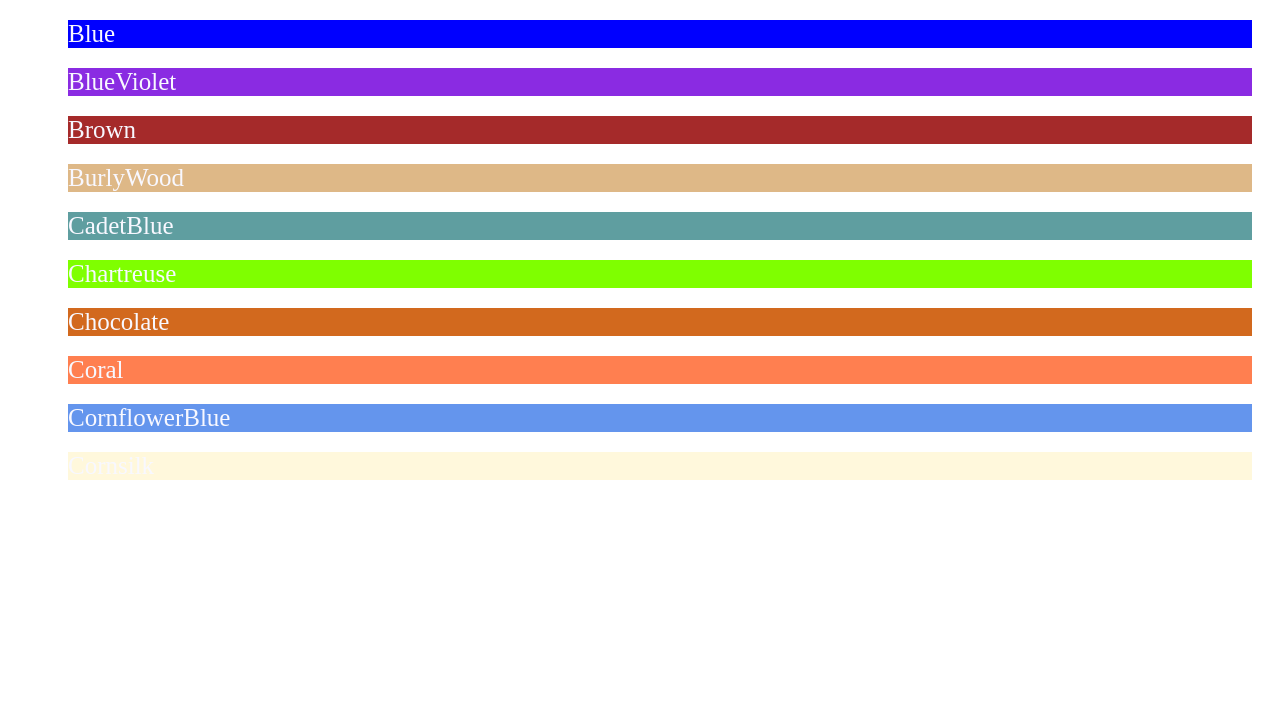
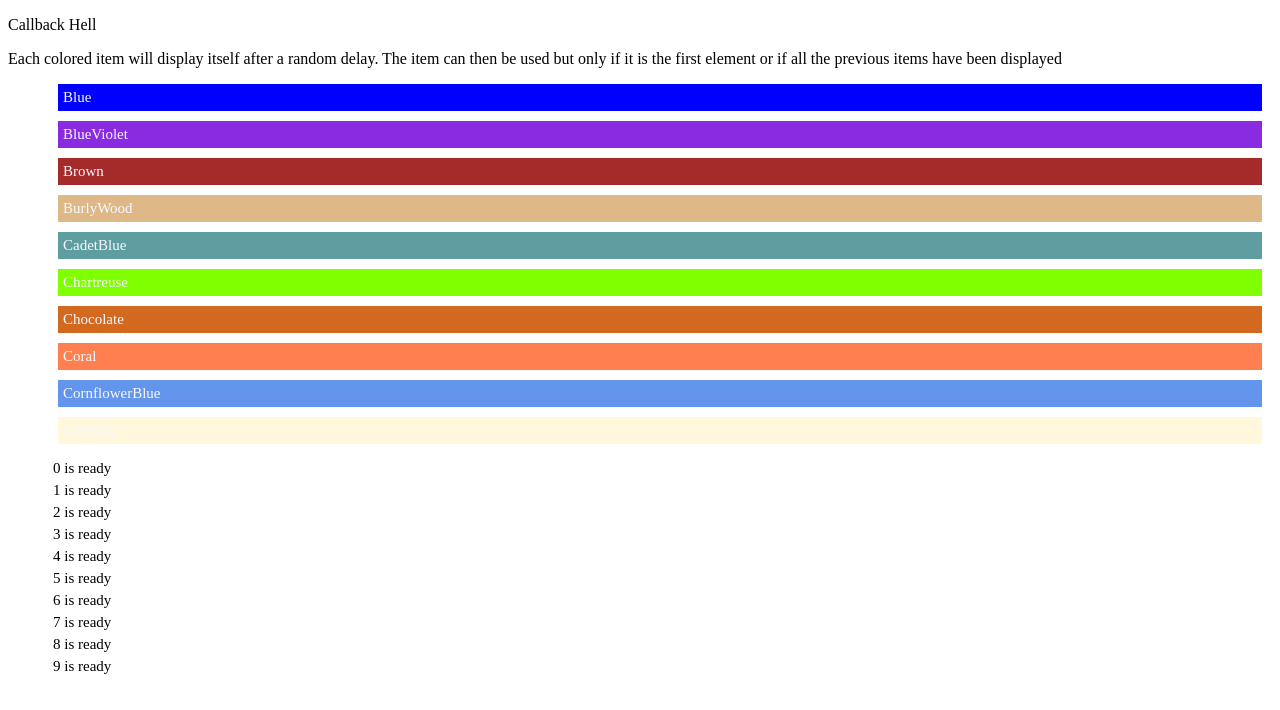
Before and after one commit to senner007/Callback-Hell, a plain HTML site: page index.html in a window 1280 px wide. Drawn offline with Linux system fonts and the light colour scheme.

Commit message:
init commit

```diff
--- a/css.css
+++ b/css.css
@@ -1,8 +1,19 @@
-li {
-  font-size: 25px;
+.first li {
+  font-size: 15px;
   list-style: none;
-  margin: 20px;
+  padding: 5px;
+  margin: 10px;
   color: ghostWhite;
+  opacity: 0;
+
+}
+.second li {
+  font-size: 15px;
+  list-style: none;
+  margin: 5px;
+  color: black;
+  opacity: 1;
+
 }
 
 
--- a/index.html
+++ b/index.html
@@ -9,8 +9,14 @@
 </head>
 
 <body>
+	<p>Callback Hell</p>
+
+	<p>Each colored item will display itself after a random delay.
+		The item can then be used but only if it is the first element or if all the previous items have been displayed</p>
+
+
 	<div class="container">
-		<ul>
+		<ul class='first'>
 			<li class='Blue'>Blue</li>
 			<li class='BlueViolet'>BlueViolet</li>
 			<li class='Brown'>Brown</li>
@@ -24,7 +30,14 @@
 		</ul>
 
 	</div>
+	<div class="resolved">
+		<ul class="second">
+
+		</ul>
+
+	</div>
 	<script type="text/javascript" src="jquery-3.2.1.slim.min.js"></script>
+	<script type="text/javascript" src="main.js"></script>
 </body>
 
 </html>
--- a/main.js
+++ b/main.js
@@ -1,6 +1,48 @@
 $(document).ready(function() {
 
+  var arr = [];
+  var counter = 0;
+  var $resolvedUl = $('.resolved').find('ul');
+  var nLoops = 0; // count number of total loops
 
+  function callback(key) {
+    arr.push(key);
 
+    loopOverArr();
+
+    function loopOverArr() {
+      var flag = false;
+      for (i = 0; i < arr.length; i++) {
+        console.log('new loop');
+        nLoops++;
+        if (counter == arr[i]) {
+          counter = counter + 1;
+          flag = true;
+          break;
+        };
+      }; // end of for loop
+      if (counter == 10) { // count total loops
+        console.log('number of loops: ' + nLoops)
+      }
+      if (flag == true) { // if match found, append number and reiterate
+        flag = false;
+        $resolvedUl.append('<li>' + (counter - 1) + ' is ready</li>');
+        console.log('after append')
+        if (counter < 10) {
+          loopOverArr();
+        }
+      }
+
+    };
+
+  }
+
+  $('li').each(function(key, value) {
+    var newRandom = Math.floor((Math.random() * 5000) + 1);
+    setTimeout(function() {
+      $(value).css('opacity', 1)
+      callback(key);
+    }, newRandom)
+  });
 
 });
```
